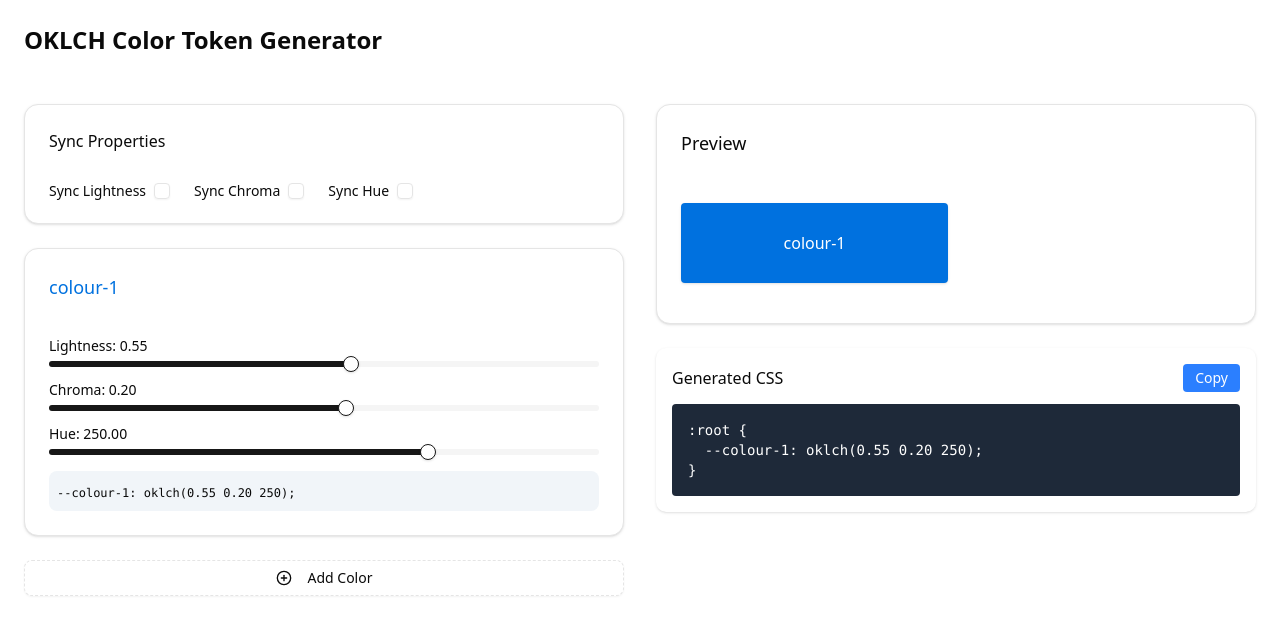
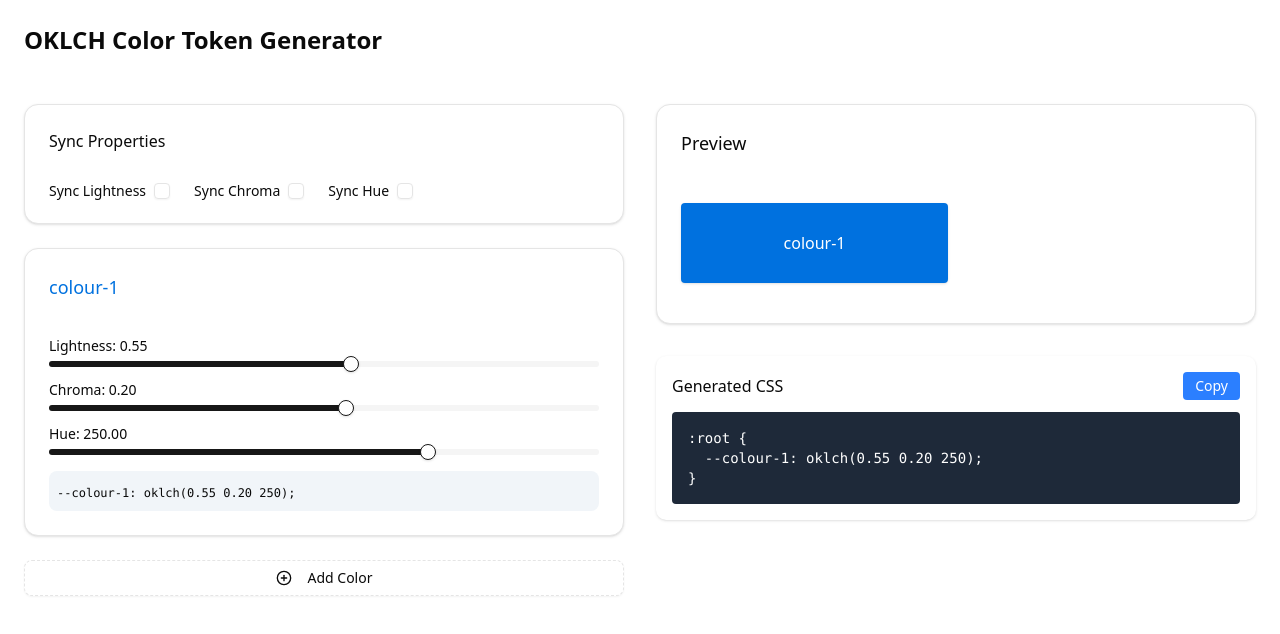
Before and after one commit to CRBroughton/oklch-tailwind-token-generator, a React (Vite) app: page / in a window 1280 px wide. Shown: the top 634 px of the page. Built offline with nearby package versions, Linux system fonts and the light colour scheme; the HTML template or start-up script is replaced by a standard one.

Commit message:
chore: :bug: consistent gap for preview area

```diff
--- a/src/App.tsx
+++ b/src/App.tsx
@@ -41,7 +41,7 @@ function App() {
             Add Color
           </Button>
         </div>
-        <div className='flex flex-col gap-6 pt-20 sticky h-fit top-0'>
+        <div className='flex flex-col gap-8 pt-20 sticky h-fit top-0'>
           <ColourPreview />
           <CSSPreview />
         </div>
```
